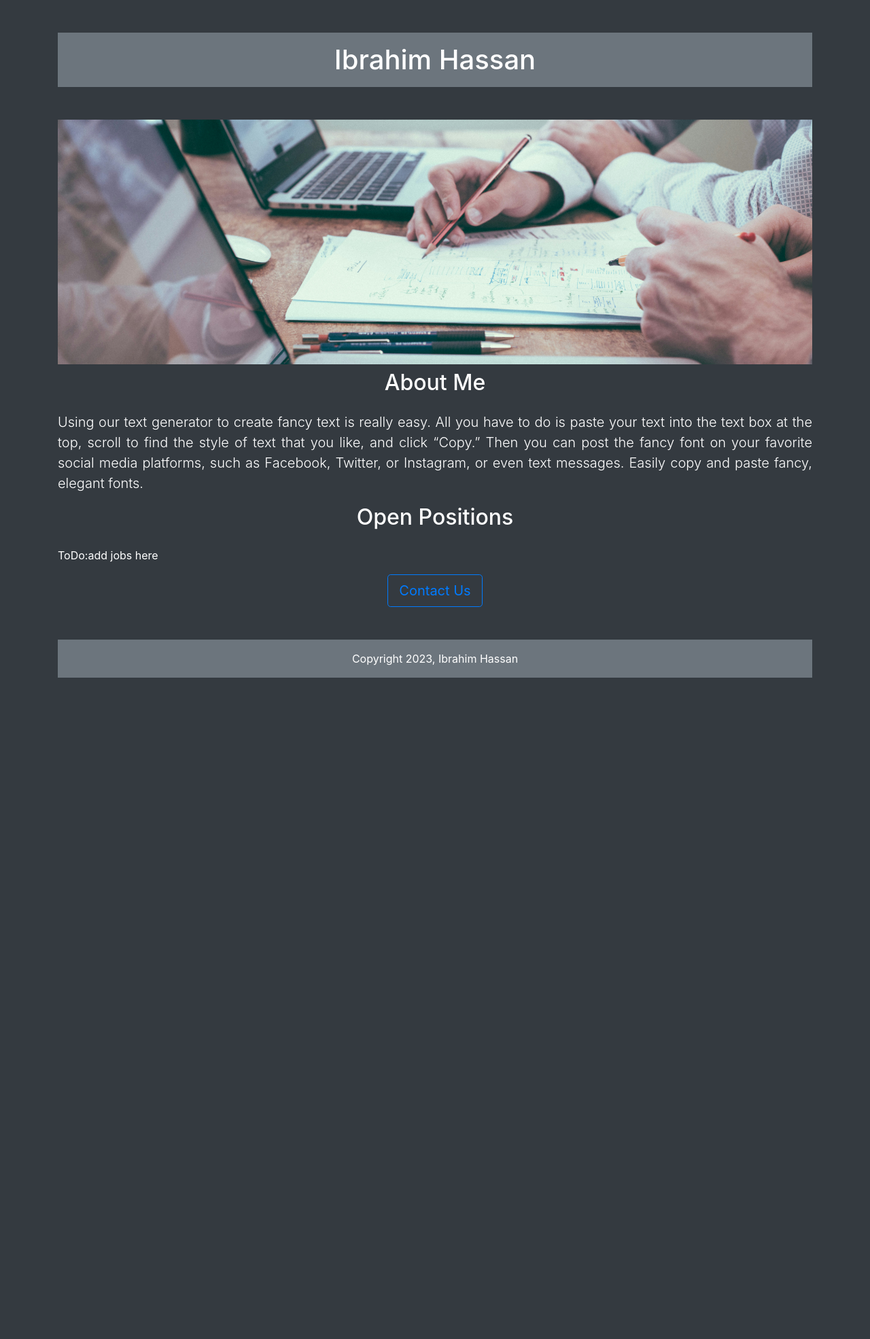
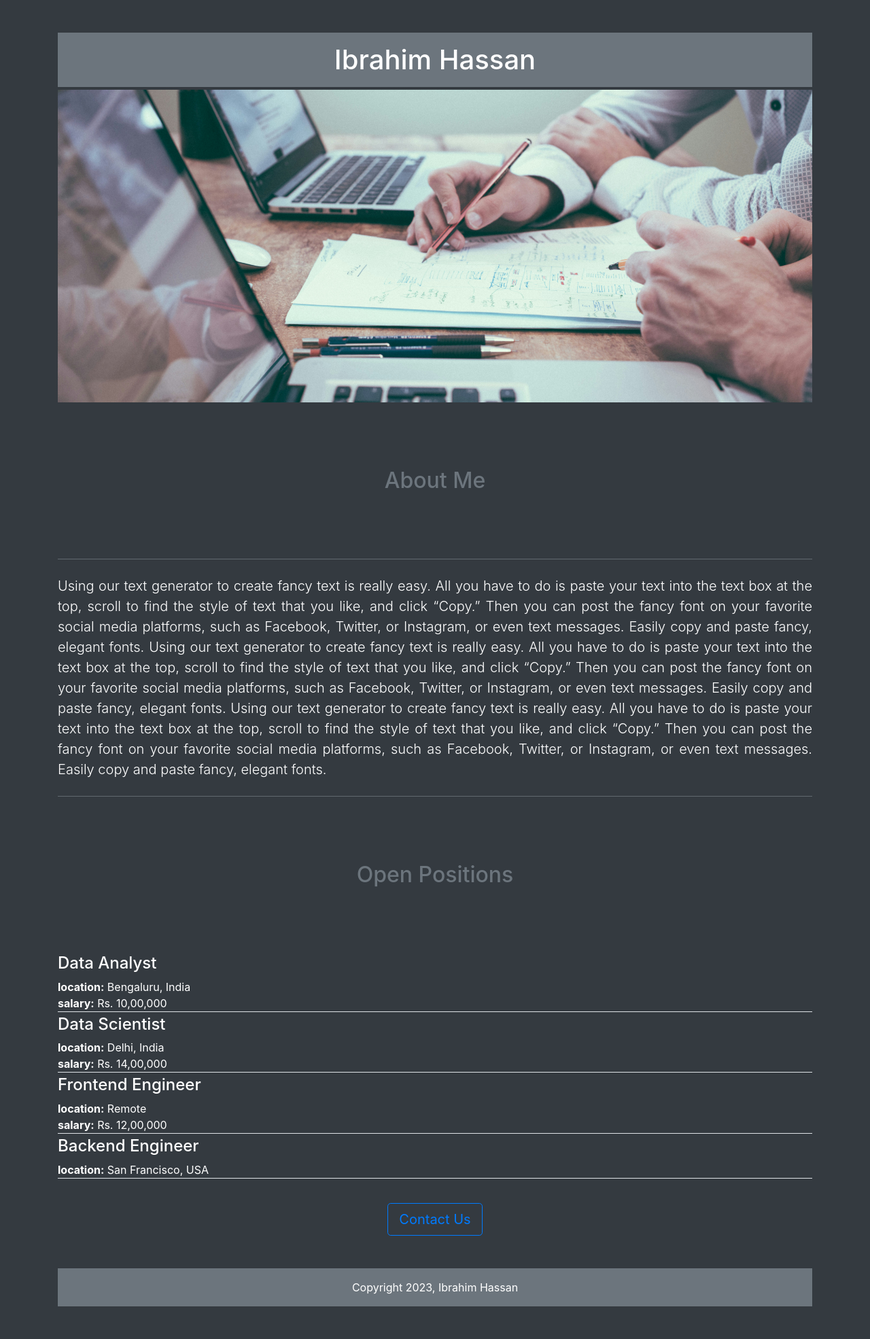
Before and after one commit to coder-1975/ibrahim-hassan-website, a Flask app: page / in a window 1280 px wide. Shown: the whole page at 68% size. Before the commit the page ends 997 px from the top, so only its background shows below. Run offline with Flask 3, Linux system fonts and the light colour scheme; some libraries are stand-ins or nearby versions.

Commit message:
Add data to my page

```diff
--- a/app.py
+++ b/app.py
@@ -1,8 +1,30 @@
 from flask import Flask, render_template
 app = Flask(__name__)
+JOBS=[
+    {'id':1,
+     'title':'Data Analyst',
+     'location':'Bengaluru, India',
+     'salary':'Rs. 10,00,000'
+    },
+    {'id':2,
+     'title':'Data Scientist',
+     'location':'Delhi, India',
+     'salary':'Rs. 14,00,000'
+    },
+    {'id':3,
+     'title':'Frontend Engineer',
+     'location':'Remote',
+     'salary':'Rs. 12,00,000'
+    },
+    {'id':4,
+     'title':'Backend Engineer',
+     'location':'San Francisco, USA'
+
+    }
+]
 @app.route("/")
 def home():
-    return render_template('home.html')
+    return render_template('home.html',jobs=JOBS)
 
 if __name__ == "__main__":
   app.run(host='0.0.0.0',debug=True)
--- a/templates/home.html
+++ b/templates/home.html
@@ -17,7 +17,7 @@
     <title>Ibrahim Hassan</title>
     <style>
       #bannar{
-        height:360px;
+        height:460px;
         object-fit:cover;
         width:100%;
       }
@@ -25,14 +25,22 @@
   </head>
   <body class="bg-dark">
     <div class="container bg-dark text-white"">
-      <h1 class="text-center  m-0 p-0 mt-5 mb-5 bg-secondary pt-3 pb-3 ps-0 pe-0 ms-0 me-0 w-100">Ibrahim Hassan</h1>
+      <h1 class="text-center  m-0 p-0 mt-5 mb-1 bg-secondary pt-3 pb-3 ps-0 pe-0 ms-0 me-0 w-100">Ibrahim Hassan</h1>
        <img  src="https://89b2a67e-9af0-43d2-8431-0ecbf1faf551-00-7ftqeijcibll.riker.replit.dev/static/bannar.jpg" id="bannar" alt="bannar" border="0" class="img-fluid">
-        <h2 class="text-center mt-2 mb-4">About Me</h2>
+        <h2 class="text-center mt-5 mb-5 pb-5 pt-5 text-secondary">About Me</h2>
+      <hr class="mt-4 mb-4 bg-secondary"/>
         <p class="lead text-justify">
           Using our text generator to create fancy text is really easy. All you have to do is paste your text into the text box at the top, scroll to find the style of text that you like, and click “Copy.” Then you can post the fancy font on your favorite social media platforms, such as Facebook, Twitter, or Instagram, or even text messages. Easily copy and paste fancy, elegant fonts.
+           Using our text generator to create fancy text is really easy. All you have to do is paste your text into the text box at the top, scroll to find the style of text that you like, and click “Copy.” Then you can post the fancy font on your favorite social media platforms, such as Facebook, Twitter, or Instagram, or even text messages. Easily copy and paste fancy, elegant fonts.
+           Using our text generator to create fancy text is really easy. All you have to do is paste your text into the text box at the top, scroll to find the style of text that you like, and click “Copy.” Then you can post the fancy font on your favorite social media platforms, such as Facebook, Twitter, or Instagram, or even text messages. Easily copy and paste fancy, elegant fonts.
         </p>
-        <h2 class="text-center mt-2 mb-4">Open Positions</h2>
-        <p>ToDo:add jobs here</p>
+       <hr class="mt-4 mb-4 bg-secondary"/>
+        <h2 class="text-center mt-5 mb-1 pt-5 pb-0 text-secondary">Open Positions</h2>
+        <div class="mb-4 mt-5 pt-5 pb-2">
+         {% for job in jobs %}
+           {% include 'jobitems.html' %}
+         {% endfor %}
+        </div>
         <div class="text-center">
           <button class="btn btn-outline-primary btn-lg">Contact Us</button>
           <p class="m-0 p-0 mt-5 mb-5 bg-secondary pt-3 pb-3 ps-0 pe-0 ms-0 me-0 w-100">Copyright 2023, Ibrahim Hassan</p>
--- /dev/null
+++ b/templates/jobitems.html
@@ -0,0 +1,7 @@
+<div class="border-bottom mb-1" >
+   <h4>{{job['title']}}</h4>
+   <div><b>location:</b> {{job['location']}}</div>
+   {% if 'salary' in job %}
+      <div><b>salary:</b> {{job['salary']}}</div>
+   {% endif %}
+ </div>
```
